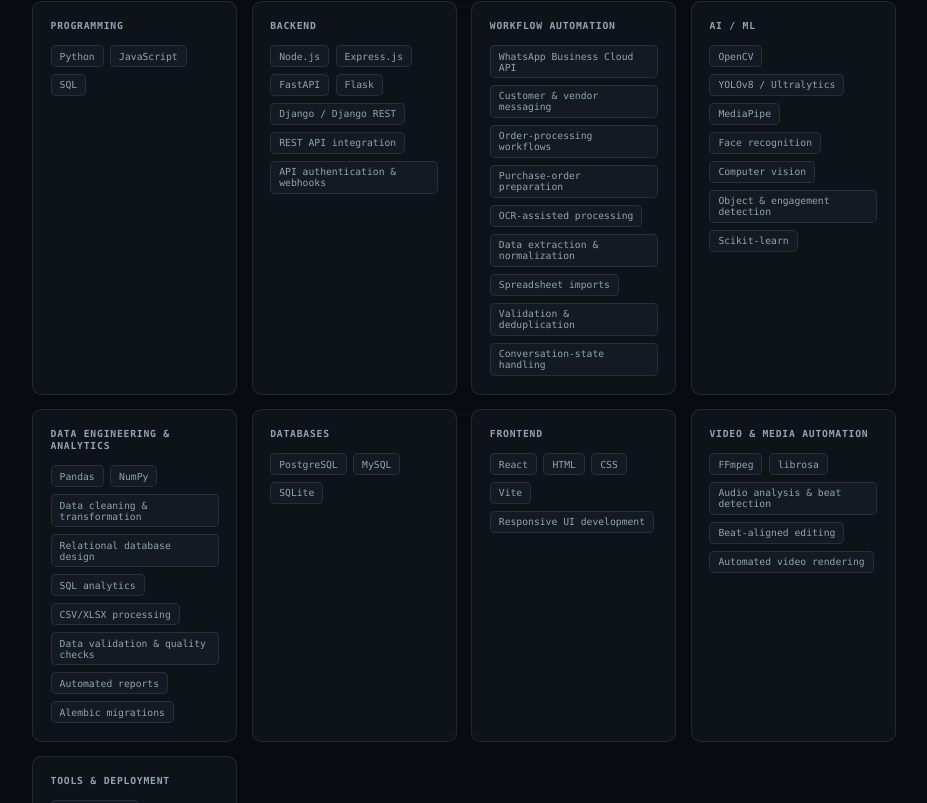
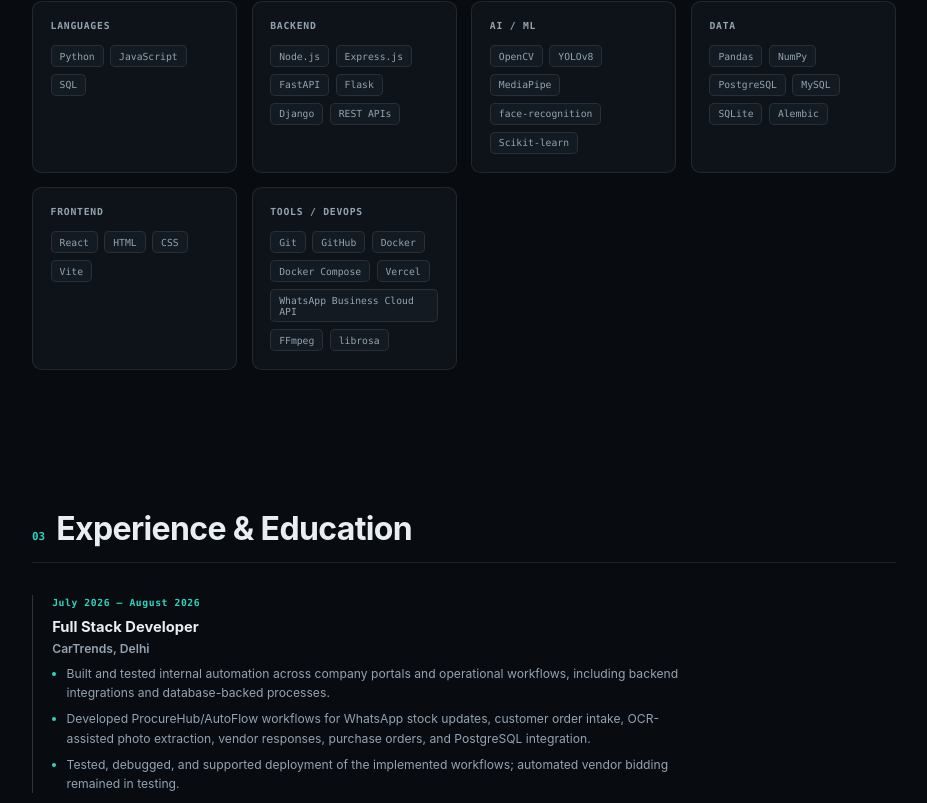
Before and after one commit to yourentertainments10-coder/Anuj-Srivastava-Portfolio-Website, a React (Vite) app: page / in a window 1280 px wide. Shown: the part 1737-2540 px from the top of the page, without its empty margins (176-1103 px from the left). Built offline with nearby package versions, Linux system fonts and the light colour scheme.

Commit message:
compact skills

```diff
--- a/src/portfolioData.js
+++ b/src/portfolioData.js
@@ -60,7 +60,7 @@
     oneLiner:
       "WhatsApp- and email-driven procurement workflow for vendor stock, customer orders, and purchase processing.",
     story:
-      "Built procurement workflows for vendor stock updates, customer order intake, OCR-assisted order parsing, and purchase-order preparation. Automated vendor bidding is in testing.",
+      "Built and integrated procurement workflows for vendor stock updates, customer order intake, OCR-assisted photo-order processing, vendor responses, and purchase-order preparation. The implemented procurement and vendor-order workflows are used daily by the company through a PostgreSQL-backed backend; automated vendor bidding is in testing.",
     stack: ["Python", "FastAPI", "React", "PostgreSQL", "WhatsApp API", "Gmail API", "OCR"],
     media: { type: "image", src: "/assets/procurehub.svg" },
     repoUrl: null,
@@ -152,26 +152,6 @@
   },
   {
     featured: false,
-    title: "E-Commerce Store",
-    tag: "Web App",
-    note: null,
-    oneLiner:
-      "Full-stack store with authentication, product catalog, cart, and order management.",
-    stack: ["Python", "Django", "SQLite"],
-    repoUrl: "https://github.com/yourentertainments10-coder/CodeAlpha_Ecommerce",
-  },
-  {
-    featured: false,
-    title: "Movie Recommendation System",
-    tag: "Machine Learning",
-    note: null,
-    oneLiner:
-      "Content-based recommender that surfaces similar films from a vectorised feature set.",
-    stack: ["Python", "Scikit-learn", "Streamlit"],
-    repoUrl: "https://github.com/yourentertainments10-coder/Movie_recommender",
-  },
-  {
-    featured: false,
     title: "Fake Job Posting Detection",
     tag: "Machine Learning",
     note: null,
@@ -180,20 +160,11 @@
     stack: ["Python", "Scikit-learn", "Pandas"],
     repoUrl: null,
   },
-  {
-    featured: false,
-    title: "Spam Email Classifier",
-    tag: "Machine Learning",
-    note: null,
-    oneLiner: "Text-classification model separating spam from legitimate mail.",
-    stack: ["Python", "Scikit-learn"],
-    repoUrl: null,
-  },
 ];
 
 export const skillGroups = [
   {
-    title: "Programming",
+    title: "Languages",
     items: ["Python", "JavaScript", "SQL"],
   },
   {
@@ -203,77 +174,46 @@
       "Express.js",
       "FastAPI",
       "Flask",
-      "Django / Django REST",
-      "REST API integration",
-      "API authentication & webhooks",
-    ],
-  },
-  {
-    title: "Workflow Automation",
-    items: [
-      "WhatsApp Business Cloud API",
-      "Customer & vendor messaging",
-      "Order-processing workflows",
-      "Purchase-order preparation",
-      "OCR-assisted processing",
-      "Data extraction & normalization",
-      "Spreadsheet imports",
-      "Validation & deduplication",
-      "Conversation-state handling",
+      "Django",
+      "REST APIs",
     ],
   },
   {
     title: "AI / ML",
     items: [
       "OpenCV",
-      "YOLOv8 / Ultralytics",
+      "YOLOv8",
       "MediaPipe",
-      "Face recognition",
-      "Computer vision",
-      "Object & engagement detection",
+      "face-recognition",
       "Scikit-learn",
     ],
   },
   {
-    title: "Data Engineering & Analytics",
+    title: "Data",
     items: [
       "Pandas",
       "NumPy",
-      "Data cleaning & transformation",
-      "Relational database design",
-      "SQL analytics",
-      "CSV/XLSX processing",
-      "Data validation & quality checks",
-      "Automated reports",
-      "Alembic migrations",
+      "PostgreSQL",
+      "MySQL",
+      "SQLite",
+      "Alembic",
     ],
   },
   {
-    title: "Databases",
-    items: ["PostgreSQL", "MySQL", "SQLite"],
+    title: "Frontend",
+    items: ["React", "HTML", "CSS", "Vite"],
   },
   {
-    title: "Frontend",
-    items: ["React", "HTML", "CSS", "Vite", "Responsive UI development"],
-  },
-  {
-    title: "Video & Media Automation",
+    title: "Tools / DevOps",
     items: [
+      "Git",
+      "GitHub",
+      "Docker",
+      "Docker Compose",
+      "Vercel",
+      "WhatsApp Business Cloud API",
       "FFmpeg",
       "librosa",
-      "Audio analysis & beat detection",
-      "Beat-aligned editing",
-      "Automated video rendering",
-    ],
-  },
-  {
-    title: "Tools & Deployment",
-    items: [
-      "Git & GitHub",
-      "Docker / Compose",
-      "Cloudflare",
-      "Vercel",
-      "HTTPS & webhook deployment",
     ],
   },
 ];
@@ -282,7 +222,7 @@
   {
     role: "Full Stack Developer",
     company: "CarTrends, Delhi",
-    period: "2026 — 21 Sep 2026",
+    period: "July 2026 – August 2026",
     details: [
       "Built and tested internal automation across company portals and operational workflows, including backend integrations and database-backed processes.",
       "Developed ProcureHub/AutoFlow workflows for WhatsApp stock updates, customer order intake, OCR-assisted photo extraction, vendor responses, purchase orders, and PostgreSQL integration.",
```
